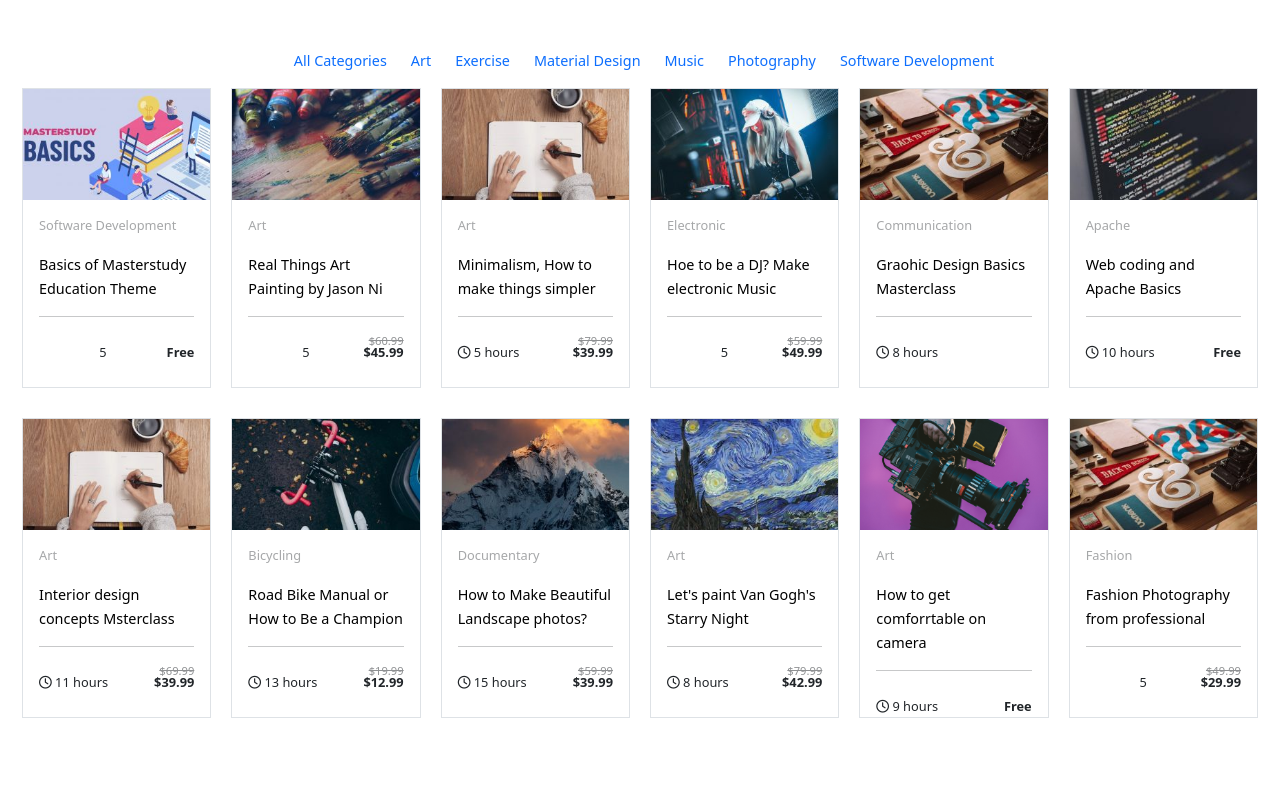
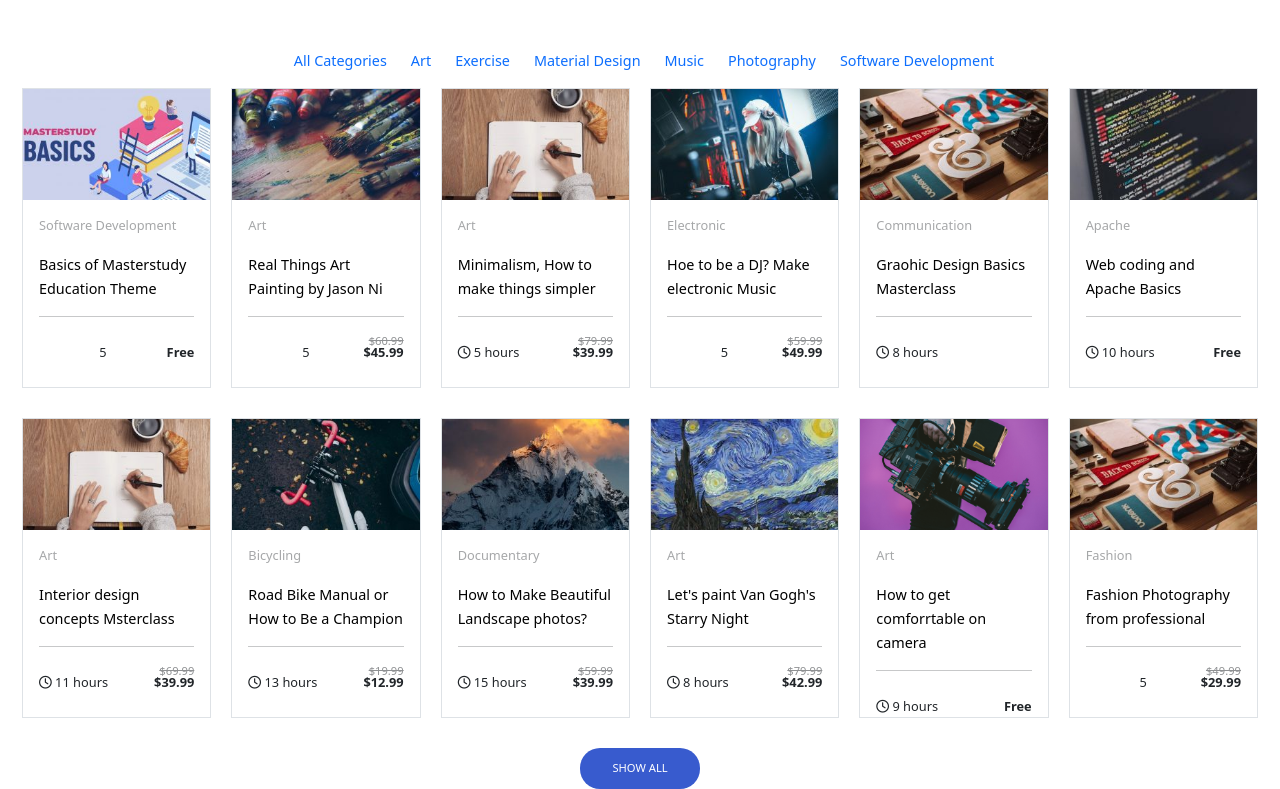
Before and after one commit to michelebonanno92/proj-html-vuejs, a Vue app: page / in a window 1280 px wide. Shown: the part 2259-3048 px from the top of the page. Before the commit the page ends 3007 px from the top, so only its background shows below. Built offline with nearby package versions, Linux system fonts and the light colour scheme.

Commit message:
creato componente Button e aggiunto al MainSectionFive

```diff
--- /dev/null
+++ b/src/components/AppButton.vue
@@ -0,0 +1,38 @@
+<script>
+
+
+
+
+export default {
+  data() {
+    return {
+
+    }
+  },
+   components: {
+
+  },
+}
+</script>
+
+<template>
+    <button class="buttonBlue">
+      <a href="@" @click.prevent>
+        SHOW ALL
+      </a>
+    </button>
+</template>
+
+
+
+<style lang="scss" scoped>
+@use '../assets/scss/partials/variables' as *;
+
+.buttonBlue{
+  @include buttonBlue
+}a{
+  text-decoration: none;
+  color: white;
+}
+
+</style>
--- a/src/components/MainSectionFive.vue
+++ b/src/components/MainSectionFive.vue
@@ -1,5 +1,5 @@
 <script>
-
+import AppButton from './AppButton.vue';
 export default {
   data() {
     return {
@@ -122,7 +122,7 @@ export default {
     }
   },
    components: {
-
+    AppButton,
   },
 }
 </script>
@@ -174,6 +174,9 @@ export default {
 
 
         </div>
+        <div>
+            <AppButton />
+        </div>
 
 
   </div>
```
